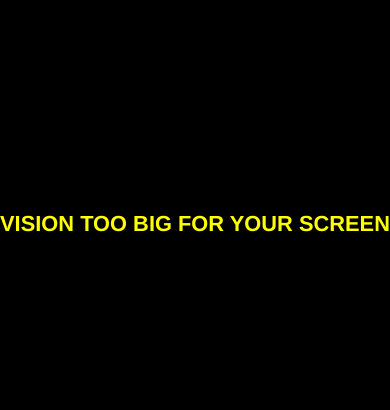
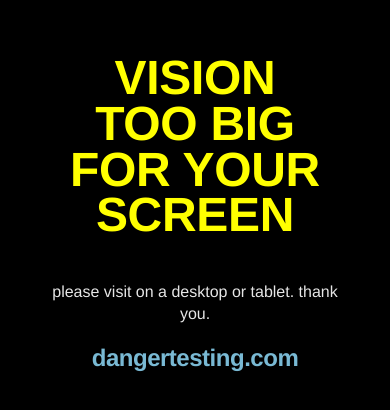
Before and after one commit to ctmventuresinc/humandignityproject, a Next.js app: page / in a window 390 px wide. Shown: the part 198-608 px from the top of the page. Built offline with nearby package versions, Linux system fonts and the light colour scheme; no server answers.

Commit message:
add: mobile warning

```diff
--- a/components/MobileWarning.module.css
+++ b/components/MobileWarning.module.css
@@ -10,30 +10,101 @@
   top: 0;
   left: 0;
   margin: 0;
-  padding: 0;
+  padding: 20px;
+  box-sizing: border-box;
+}
+
+.content {
+  display: flex;
+  flex-direction: column;
+  align-items: center;
+  justify-content: center;
+  text-align: center;
+  width: 100%;
+  max-width: 600px;
 }
 
 .warningText {
-  position: absolute;
-  top: 50%;
-  left: 50%;
-  transform: translate(-50%, -50%) scale(var(--overlay-scale, 1));
-  transform-origin: center;
   font-family: "Helvetica", Arial, sans-serif;
   font-weight: bold;
   color: #FFFF00;
-  font-size: 8rem;
-  text-align: center;
   text-transform: uppercase;
-  letter-spacing: -2.5%;
-  z-index: 1000;
-  pointer-events: none;
-  line-height: 0.95;
-  white-space: nowrap;
+  letter-spacing: -0.02em;
+  line-height: 0.85;
+  margin-bottom: 20px;
 }
 
+.line {
+  font-size: clamp(4rem, 15vw, 8rem);
+  margin-bottom: 0.1em;
+}
+
+.dangerText {
+  font-family: "Helvetica", Arial, sans-serif;
+  font-weight: bold;
+  color: #87CEEB;
+  font-size: clamp(2rem, 8vw, 4rem);
+  text-transform: lowercase;
+  letter-spacing: -0.02em;
+  line-height: 1;
+  margin: 20px 0;
+  opacity: 0.9;
+}
+
+.subtitle {
+  font-family: "Helvetica", Arial, sans-serif;
+  font-weight: normal;
+  color: #FFFFFF;
+  font-size: clamp(1.2rem, 5vw, 2rem);
+  line-height: 1.4;
+  opacity: 0.9;
+  max-width: 80%;
+  margin-top: 20px;
+}
+
+/* Responsive adjustments */
 @media (max-width: 480px) {
-  .warningText {
-    font-size: 4rem;
+  .container {
+    padding: 15px;
+  }
+
+  .line {
+    font-size: clamp(3rem, 12vw, 5rem);
+  }
+
+  .dangerText {
+    font-size: clamp(1.5rem, 6vw, 3rem);
+  }
+
+  .subtitle {
+    font-size: clamp(1rem, 4vw, 1.5rem);
   }
 }
+
+@media (max-width: 320px) {
+  .line {
+    font-size: clamp(2.5rem, 10vw, 4rem);
+  }
+
+  .dangerText {
+    font-size: clamp(1.2rem, 5vw, 2.5rem);
+  }
+
+  .subtitle {
+    font-size: clamp(0.9rem, 3.5vw, 1.2rem);
+  }
+}
+
+@media (min-width: 481px) and (max-width: 768px) {
+  .line {
+    font-size: clamp(5rem, 10vw, 7rem);
+  }
+
+  .dangerText {
+    font-size: clamp(2.5rem, 6vw, 3.5rem);
+  }
+
+  .subtitle {
+    font-size: clamp(1.5rem, 4vw, 1.8rem);
+  }
+}
--- a/components/MobileWarning.tsx
+++ b/components/MobileWarning.tsx
@@ -1,38 +1,23 @@
 "use client";
 
-import { useEffect, useRef } from "react";
 import styles from "./MobileWarning.module.css";
 
 export default function MobileWarning() {
-  const overlayRef = useRef<HTMLDivElement>(null);
-
-  // Same dynamic scaling as mogcam.com text
-  useEffect(() => {
-    const updateScale = () => {
-      const overlay = overlayRef.current;
-      if (!overlay) return;
-      // Reset scale to 1 to measure natural width
-      overlay.style.setProperty("--overlay-scale", "1");
-      const parentWidth = window.innerWidth;
-      const textWidth = overlay.scrollWidth;
-      if (textWidth > 0) {
-        const scale = parentWidth / textWidth;
-        overlay.style.setProperty("--overlay-scale", scale.toString());
-      }
-    };
-
-    updateScale(); // Initial run
-    window.addEventListener("resize", updateScale);
-    return () => window.removeEventListener("resize", updateScale);
-  }, []);
-
   return (
     <div className={styles.container}>
-      <div
-        ref={overlayRef}
-        className={styles.warningText}
-      >
-        vision too big for your screen
+      <div className={styles.content}>
+        <div className={styles.warningText}>
+          <div className={styles.line}>VISION</div>
+          <div className={styles.line}>TOO BIG</div>
+          <div className={styles.line}>FOR YOUR</div>
+          <div className={styles.line}>SCREEN</div>
+        </div>
+        <div className={styles.subtitle}>
+          please visit on a desktop or tablet. thank you.
+        </div>
+        <div className={styles.dangerText}>
+          dangertesting.com
+        </div>
       </div>
     </div>
   );
```
